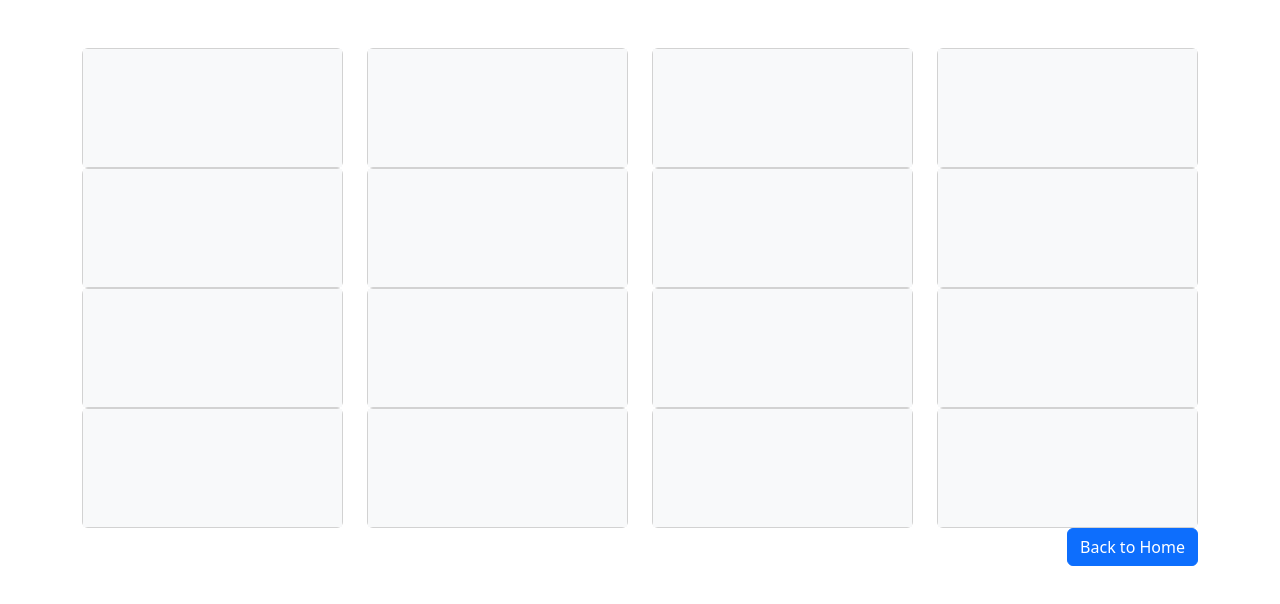
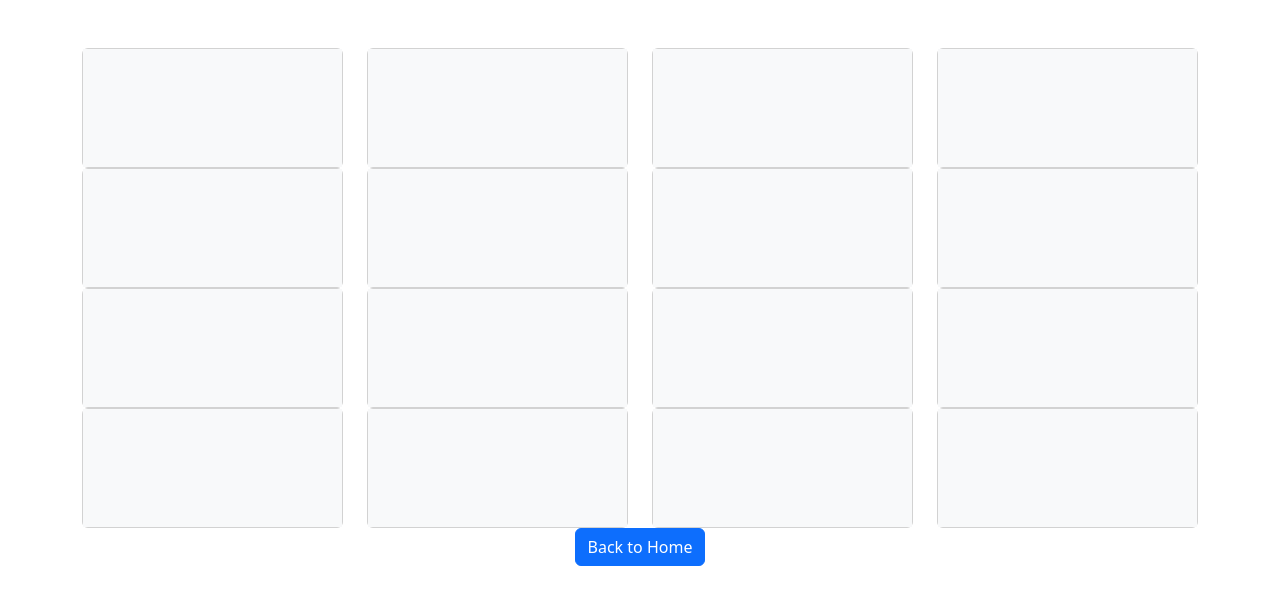
Before and after one commit to Zende-Magloire/Cybersecurity-awareness_Game, a plain HTML site: page Elementary_school/elementary_game.html in a window 1280 px wide. Drawn offline with nearby package versions, Linux system fonts and the light colour scheme.

Commit message:
center back to home button

```diff
--- a/Elementary_school/elementary_game.html
+++ b/Elementary_school/elementary_game.html
@@ -170,12 +170,11 @@
     </div>
     <footer class="footer">
       <div class="container">
-        <div class="d-flex justify-content-end">
+        <div class="d-flex justify-content-center"> <!-- Updated class -->
           <button class="btn btn-primary" onclick="redirectToHome()">Back to Home</button>
         </div>
       </div>
     </footer>
-
     <script src="https://code.jquery.com/jquery-3.6.0.min.js"></script>
     <script src="https://cdn.jsdelivr.net/npm/bootstrap@5.3.0/dist/js/bootstrap.bundle.min.js"></script>
     <script src="script.js"></script>
```
